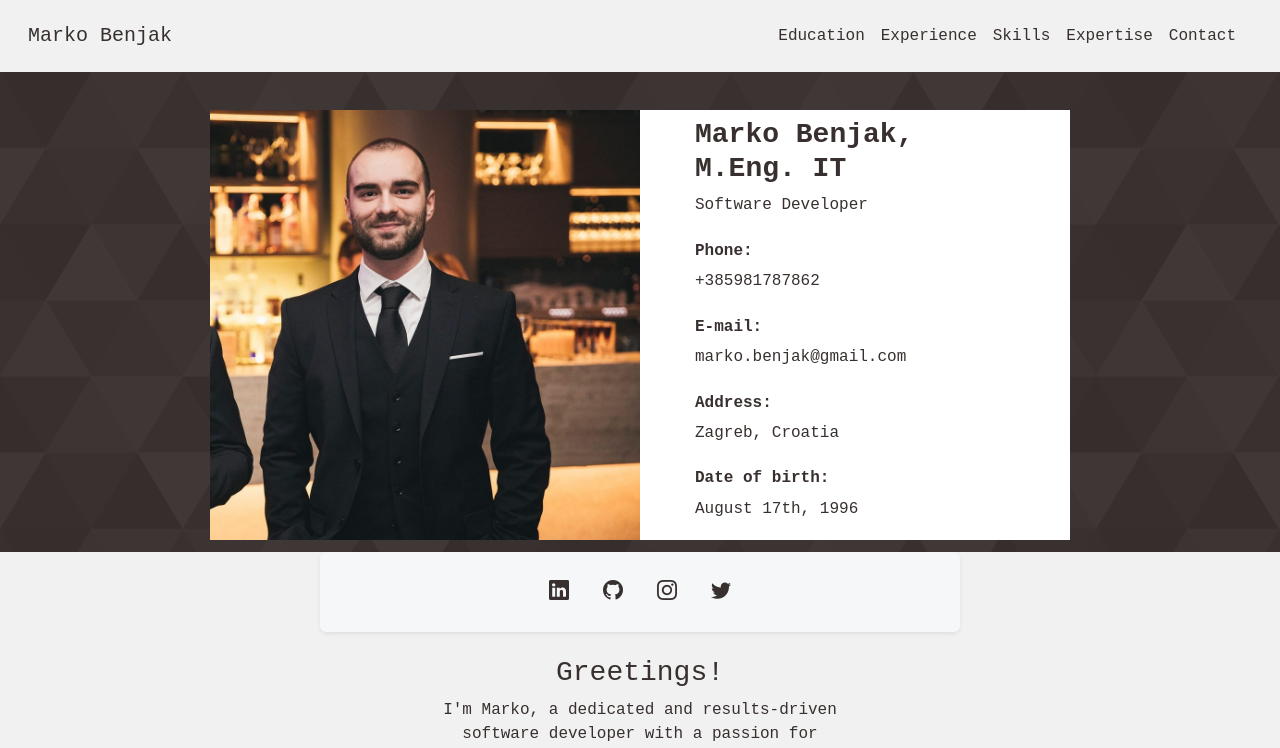
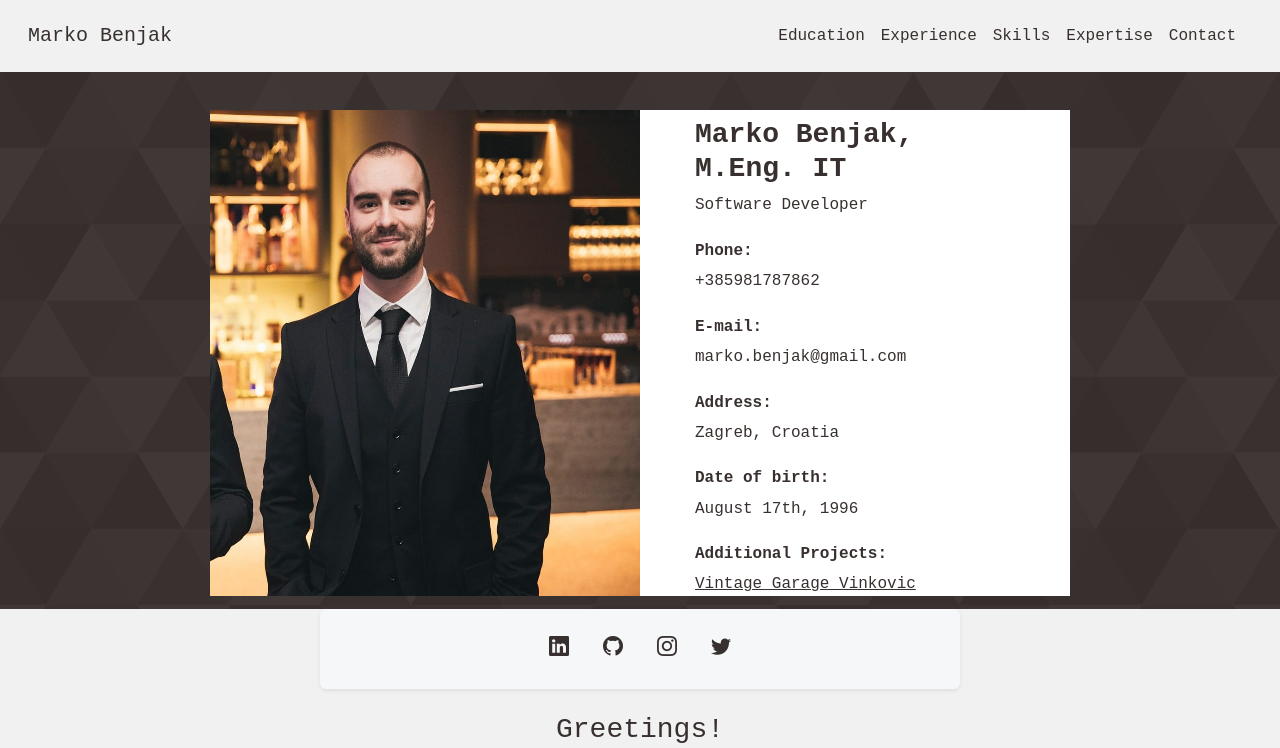
Before and after one commit to markobenjak/markobenjak, a Vue app: page / in a window 1280 px wide. Shown: the top 748 px of the page. Built offline with nearby package versions, Linux system fonts and the light colour scheme.

Commit message:
further improvements

```diff
--- a/src/App.vue
+++ b/src/App.vue
@@ -48,6 +48,10 @@
               <div class="col-8">
                 <h6><strong>Date of birth:</strong></h6>
                 <p>August 17th, 1996</p>
+              </div>
+              <div class="col-8">
+                <h6><strong>Additional Projects:</strong></h6>
+                <a  href="https://markobenjak.github.io/vintage-garage/" target="_blank" >Vintage Garage Vinkovic</a>
               </div>
             </div>
           </div>
@@ -236,14 +240,14 @@
         </div>
       </div>
       <div class="row justify-content-center shadow-sm p-3 mb-4 bg-body rounded">
-        <div class="col-5 text-center">
+        <div class="col-4 text-center">
           <h5>Java and Microservices</h5>
           <p>I specialize in Java and Spring with a focus on Microservices architecture.
              I've gained hands-on experience with Git, Docker, Kafka,
              and large-scale event-driven software. This dynamic system sharpens my technical proficiency and underscores my commitment
               to continuous development, learning new skills, and applying critical thinking in an agile environment..</p>
         </div>
-        <div class="col-5 text-center">
+        <div class="col-4 text-center">
           <h5>Frontend Development with Vue.js</h5>
           <p> I've adeptly utilized Vue.js to create dynamic and responsive web applications.
              Proficient in building seamless user experiences, I bring a keen eye for design and a commitment to stay up to date with frontend technologies.
```
